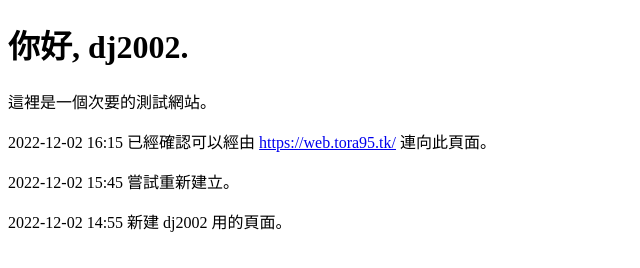
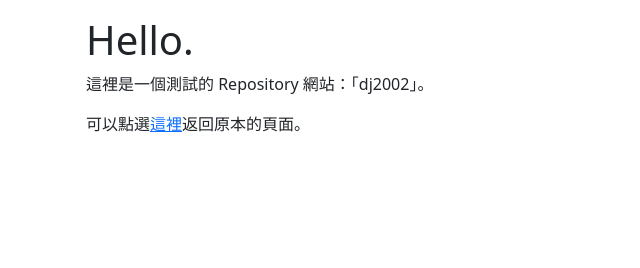
Before and after one commit to saketora95/dj2002, a plain HTML site: page index.html in a window 1280 px wide. Shown: the whole page, without its empty margins (0-640 px from the left). Drawn offline with nearby package versions, Linux system fonts and the light colour scheme.

Commit message:
v0.05 Update view

```diff
--- a/index.html
+++ b/index.html
@@ -4,13 +4,15 @@
         <meta charset="UTF-8">
         <meta http-equiv="X-UA-Compatible" content="IE=edge">
         <meta name="viewport" content="width=device-width, initial-scale=1.0">
+        <link href="https://cdn.jsdelivr.net/npm/bootstrap@5.1.1/dist/css/bootstrap.min.css" rel="stylesheet" integrity="sha384-F3w7mX95PdgyTmZZMECAngseQB83DfGTowi0iMjiWaeVhAn4FJkqJByhZMI3AhiU" crossorigin="anonymous">
+        <script src="https://cdn.jsdelivr.net/npm/bootstrap@5.1.1/dist/js/bootstrap.bundle.min.js" integrity="sha384-/bQdsTh/da6pkI1MST/rWKFNjaCP5gBSY4sEBT38Q/9RBh9AH40zEOg7Hlq2THRZ" crossorigin="anonymous"></script>
         <title>My Test Website (2nd)</title>
     </head>
     <body>
-        <h1>你好, dj2002.</h1>
-        <p>這裡是一個次要的測試網站。</p>
-        <p>2022-12-02 16:15 已經確認可以經由 <a href="https://web.tora95.tk/">https://web.tora95.tk/</a> 連向此頁面。</p>
-        <p>2022-12-02 15:45 嘗試重新建立。</p>
-        <p>2022-12-02 14:55 新建 dj2002 用的頁面。</p>
+        <div class="container p-3">
+            <h1>Hello.</h1>
+            <p>這裡是一個測試的 Repository 網站：「dj2002」。</p>
+            <p>可以點選<a href="https://web.tora95.tk/">這裡</a>返回原本的頁面。</p>
+        </div>
     </body>
 </html>
```
